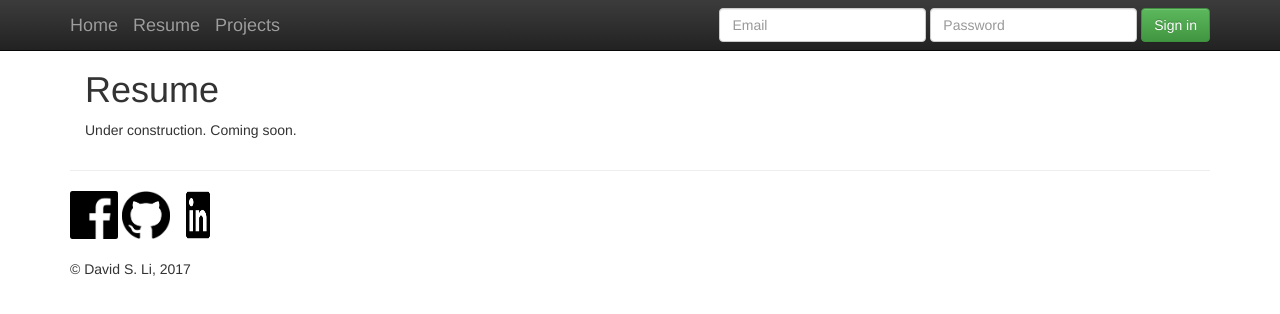
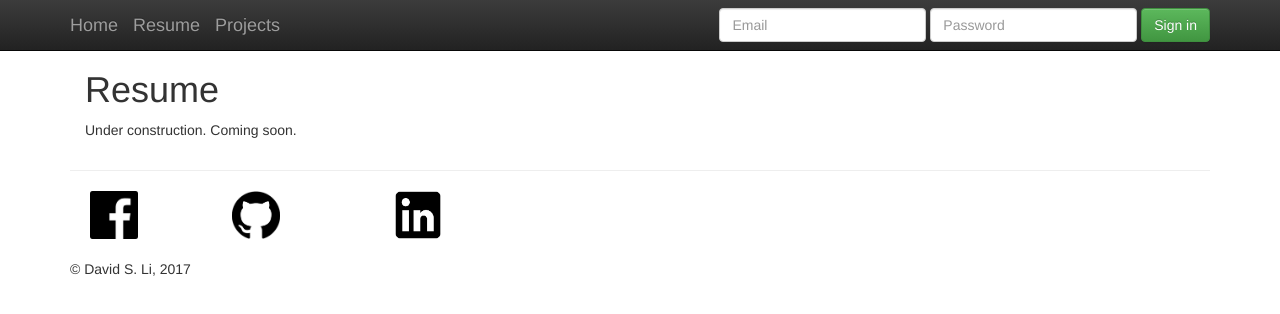
Before and after one commit to dsli208/Old-Website, a website: page public_html/resume.html in a window 1280 px wide. Drawn offline with nearby package versions, Linux system fonts and the light colour scheme.

Commit message:
Finished the social media links

```diff
--- a/public_html/resume.html
+++ b/public_html/resume.html
@@ -65,9 +65,14 @@
             <hr>
 
             <footer>
-                <img src = "./img/facebookicon.jpg" alt = "Facebook" style="width:48px;height:48px;">
-                <img src = "./img/githubicon.png" alt ="GitHub" style ="width:48px;height:48px;">
-                <img src="./img/linkedinicon.png" alt="LinkedIn" style="width:48px;height:48px;"> <br /><br />
+                <a href ="https://www.facebook.com/ds.li.208">
+                    <img src = "./img/facebookicon.jpg" alt = "Facebook" style="width:48px;height:48px;" hspace="20">
+                </a>
+                <a href ="https://github.com/dsli208">
+                    <img src = "./img/githubicon.png" alt ="GitHub" style ="width:48px;height:48px;" hspace="70">
+                </a>
+                <a href ="https://www.linkedin.com/in/david-s-li-95929378/">
+                    <img src="./img/linkedinicon.png" alt="LinkedIn" style="width:88px;height:48px;" hspace="20"> </a> <br /><br />
                 <p>&copy; David S. Li, 2017</p>
             </footer>
 
```
Also changed, not shown: public_html/index.html (+9 -1 lines), public_html/projects.html (+9 -1 lines).
